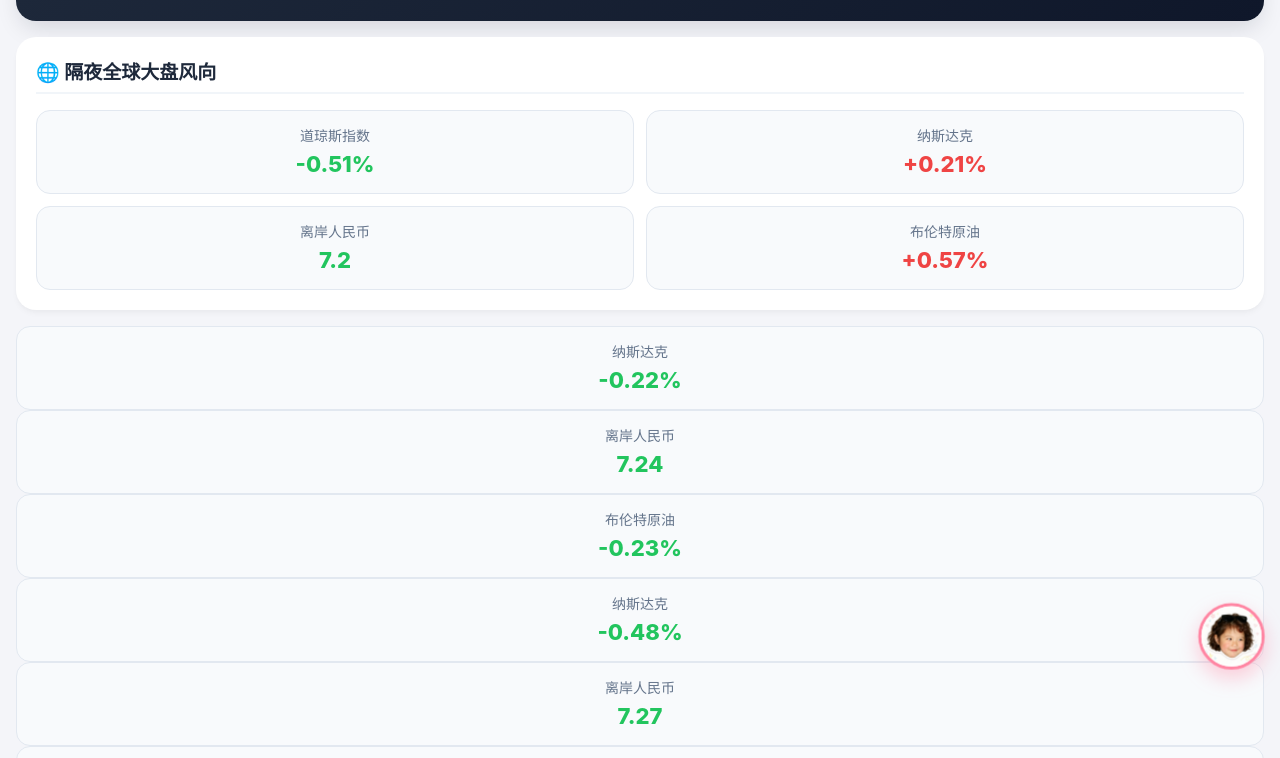
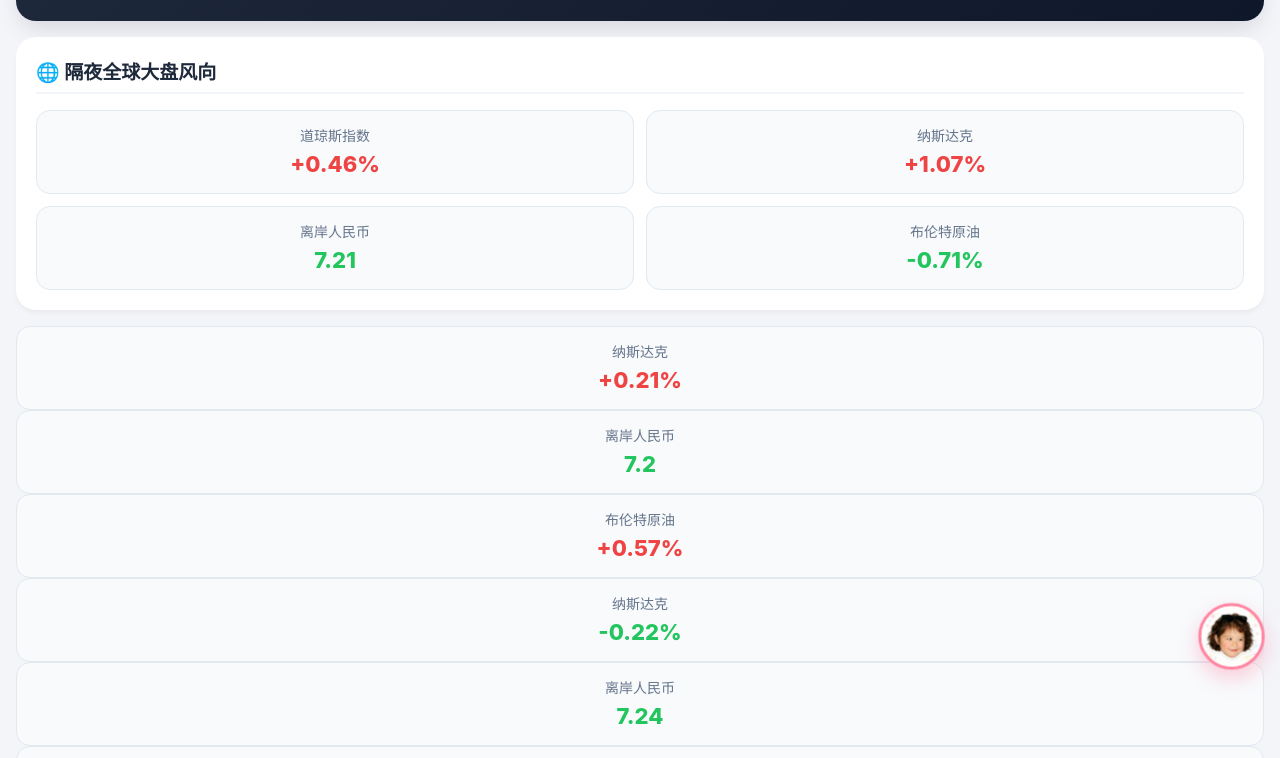
Before and after one commit to Emily-zihan/stock-today, a plain HTML site: page index.html in a window 1280 px wide. Shown: the part 105-863 px from the top of the page. Drawn offline with Linux system fonts and the light colour scheme.

Commit message:
🤖 自动更新每日理财早报资讯 [2026-11-25]

```diff
--- a/index.html
+++ b/index.html
@@ -282,7 +282,7 @@
   <!-- 顶部仪表盘 -->
   <div class="header">
     <div>
-      <h1 id="today-date">11月24日 Stock-Today</h1>
+      <h1 id="today-date">11月25日 Stock-Today</h1>
       <p>爸、妈，今日权威财经与新股资讯已更新</p>
     </div>
     <div class="brand-logo">PRO</div>
@@ -294,7 +294,21 @@
     <div class="market-grid">
       <div class="market-item">
         <div class="market-name">道琼斯指数</div>
-        <div class="market-val down">-0.51%</div>
+        <div class="market-val up">+0.46%</div>
+      </div>
+      <div class="market-item">
+        <div class="market-name">纳斯达克</div>
+        <div class="market-val up">+1.07%</div>
+      </div>
+      <div class="market-item">
+        <div class="market-name">离岸人民币</div>
+        <div class="market-val down">7.21</div>
+      </div>
+      <div class="market-item">
+        <div class="market-name">布伦特原油</div>
+        <div class="market-val down">-0.71%</div>
+      </div>
+    </div>
       </div>
       <div class="market-item">
         <div class="market-name">纳斯达克</div>
@@ -751,7 +765,7 @@
       <span>💡</span> DeepSeek AI 今日观盘指南
     </div>
     <div class="summary-content" id="today-summary">
-      半导体订单足，红利资产稳，文旅消费暖，持股勿追高。
+      半导体有订单，红利稳，消费回暖，拿稳别追高。
     </div>
   </div>
 
@@ -840,18 +854,6 @@
 
     const threeStocks = [
       {
-        name: "星际科技",
-        raw_code: "787003",
-        badge: "明日申购",
-        badge_class: "badge-blue",
-        desc: "算力服务器散热模块龙头，成长性突出。",
-        detail: "【公司简介】星际科技（787003）主营业务稳健，机构关注度高。\n\n【关注理由】算力服务器散热模块龙头，成长性突出。\n\n【风险提示】市场有风险，投资需谨慎。",
-        related: [
-          { source: "巨潮资讯网", title: "星际科技最新公告及财报解读", url: "http://www.cninfo.com.cn/" },
-          { source: "财联社", title: "明日申购：机构最新深度研报", url: "https://www.cls.cn/" }
-        ]
-      },
-      {
         name: "迈瑞医疗",
         raw_code: "301505",
         badge: "新股日历",
@@ -864,15 +866,27 @@
         ]
       },
       {
-        name: "科创智能",
-        raw_code: "301502",
-        badge: "今日申购",
-        badge_class: "badge-orange",
-        desc: "工业机器人伺服系统供应商，发行价合理。",
-        detail: "【公司简介】科创智能（301502）主营业务稳健，机构关注度高。\n\n【关注理由】工业机器人伺服系统供应商，发行价合理。\n\n【风险提示】市场有风险，投资需谨慎。",
+        name: "中芯国际",
+        raw_code: "688981",
+        badge: "热门龙头",
+        badge_class: "badge-red",
+        desc: "晶圆代工龙头，受益于芯片复苏与国产替代。",
+        detail: "【公司简介】中芯国际（688981）主营业务稳健，机构关注度高。\n\n【关注理由】晶圆代工龙头，受益于芯片复苏与国产替代。\n\n【风险提示】市场有风险，投资需谨慎。",
         related: [
-          { source: "巨潮资讯网", title: "科创智能最新公告及财报解读", url: "http://www.cninfo.com.cn/" },
-          { source: "财联社", title: "今日申购：机构最新深度研报", url: "https://www.cls.cn/" }
+          { source: "巨潮资讯网", title: "中芯国际最新公告及财报解读", url: "http://www.cninfo.com.cn/" },
+          { source: "财联社", title: "热门龙头：机构最新深度研报", url: "https://www.cls.cn/" }
+        ]
+      },
+      {
+        name: "星际科技",
+        raw_code: "787003",
+        badge: "明日申购",
+        badge_class: "badge-blue",
+        desc: "算力服务器散热模块龙头，成长性突出。",
+        detail: "【公司简介】星际科技（787003）主营业务稳健，机构关注度高。\n\n【关注理由】算力服务器散热模块龙头，成长性突出。\n\n【风险提示】市场有风险，投资需谨慎。",
+        related: [
+          { source: "巨潮资讯网", title: "星际科技最新公告及财报解读", url: "http://www.cninfo.com.cn/" },
+          { source: "财联社", title: "明日申购：机构最新深度研报", url: "https://www.cls.cn/" }
         ]
       },
     ];
```
